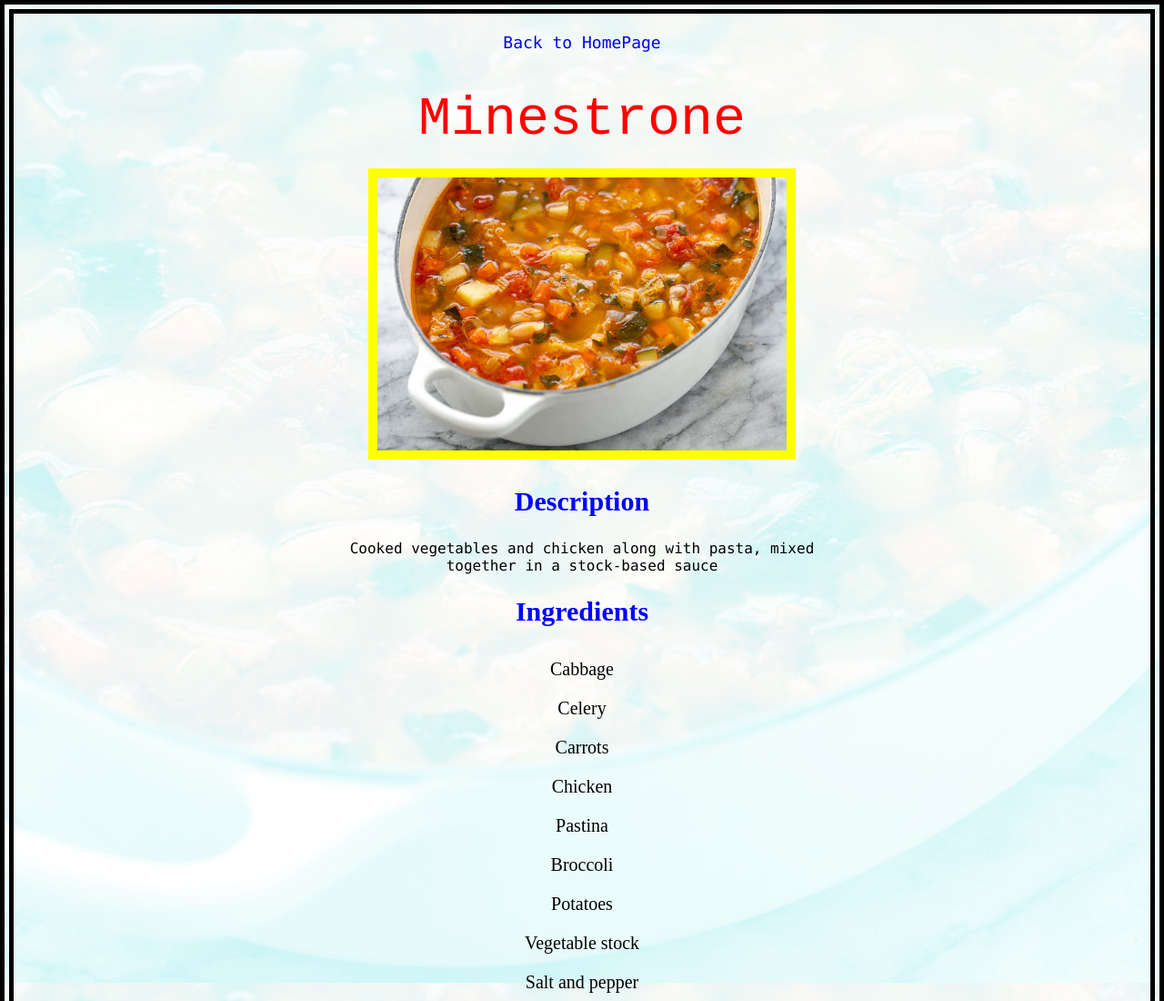
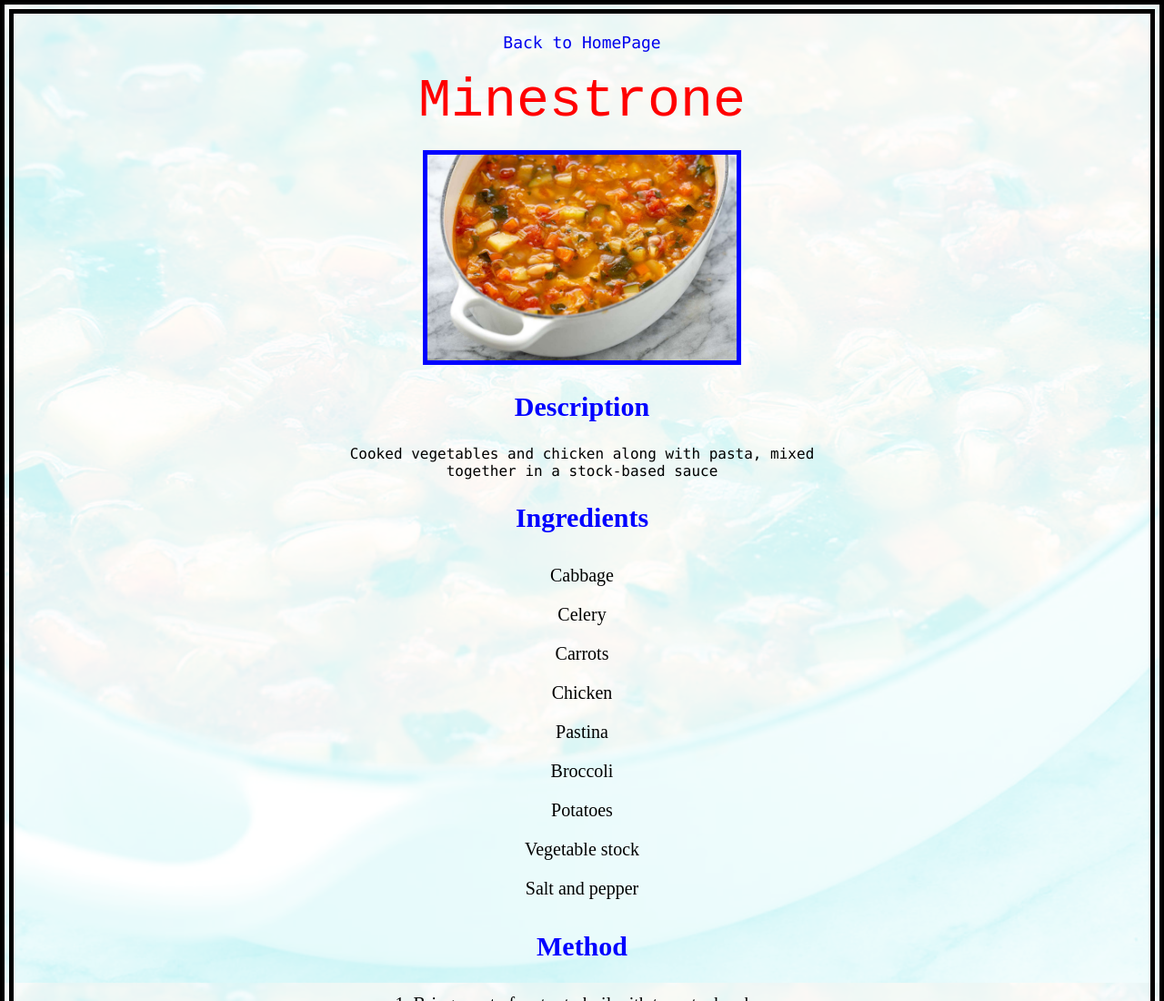
Before and after one commit to jacoFont/odin-recipes, a plain HTML site: page recipes/minestrone.html in a window 1280 px wide. Shown: the top 1100 px of the page at 91% size. Drawn offline with Linux system fonts and the light colour scheme.

Commit message:
Add animation on hover for imgs in index and recipes pages Change border color for imgs on recipes pages Change size of imgs on recipes pages Change position of imgs/links in index

```diff
--- a/style.css
+++ b/style.css
@@ -18,6 +18,7 @@ body {
     background-image: url("../odin-recipes/img/coronation-chicken.jpg");
 }
 
+
 .background.gs {
     background-image: url("../odin-recipes/img/gnocchi-sorrentina.jpg");
 }
@@ -36,6 +37,7 @@ h1 {
     font-variant: normal;
     font-weight: 200;
     line-height: 26.4px;
+    margin-top:20px;
 }
 
 h1.title {
@@ -65,6 +67,7 @@ h2 {
     font-family: Luminari;
     text-decoration: none;
     margin-top:auto;
+    margin-bottom: 50px;
 
 }
 
@@ -95,12 +98,13 @@ img {
     flex-grow: 1;
     flex-shrink: 10;
     flex-basis:auto;
-    width: 450px;
+    width: 340px;
     height: auto;
     margin-left: auto;
     margin-right: auto;
-    border: 10px solid yellow;
+    border: 5px solid blue;
     max-width: 100%;
+    transition: transform .2s; /* Animation */
 
 }
 
@@ -113,11 +117,14 @@ img.imgs-index {
     margin-left: auto;
     margin-right: auto;
     opacity: 30%;
+    transition: transform .2s; /* Animation */
 
 }
 
 img:hover {
     opacity: 100%;
+    transform: scale(1.1);
+
 }
 
 
@@ -148,8 +155,3 @@ ol {
     margin: 0;
 
 }
-
-
-.page {
-    margin-top: 100px;
-}
```
